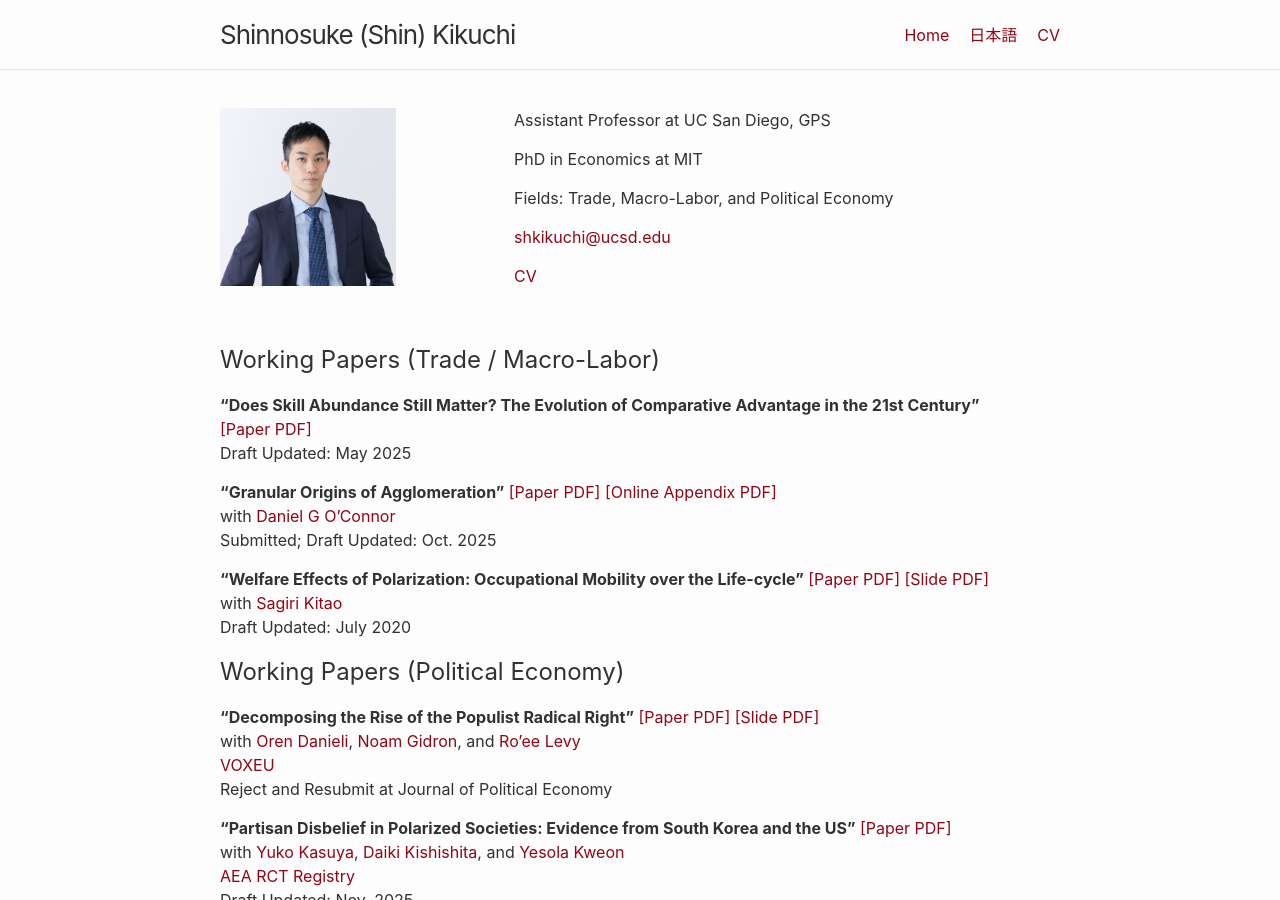
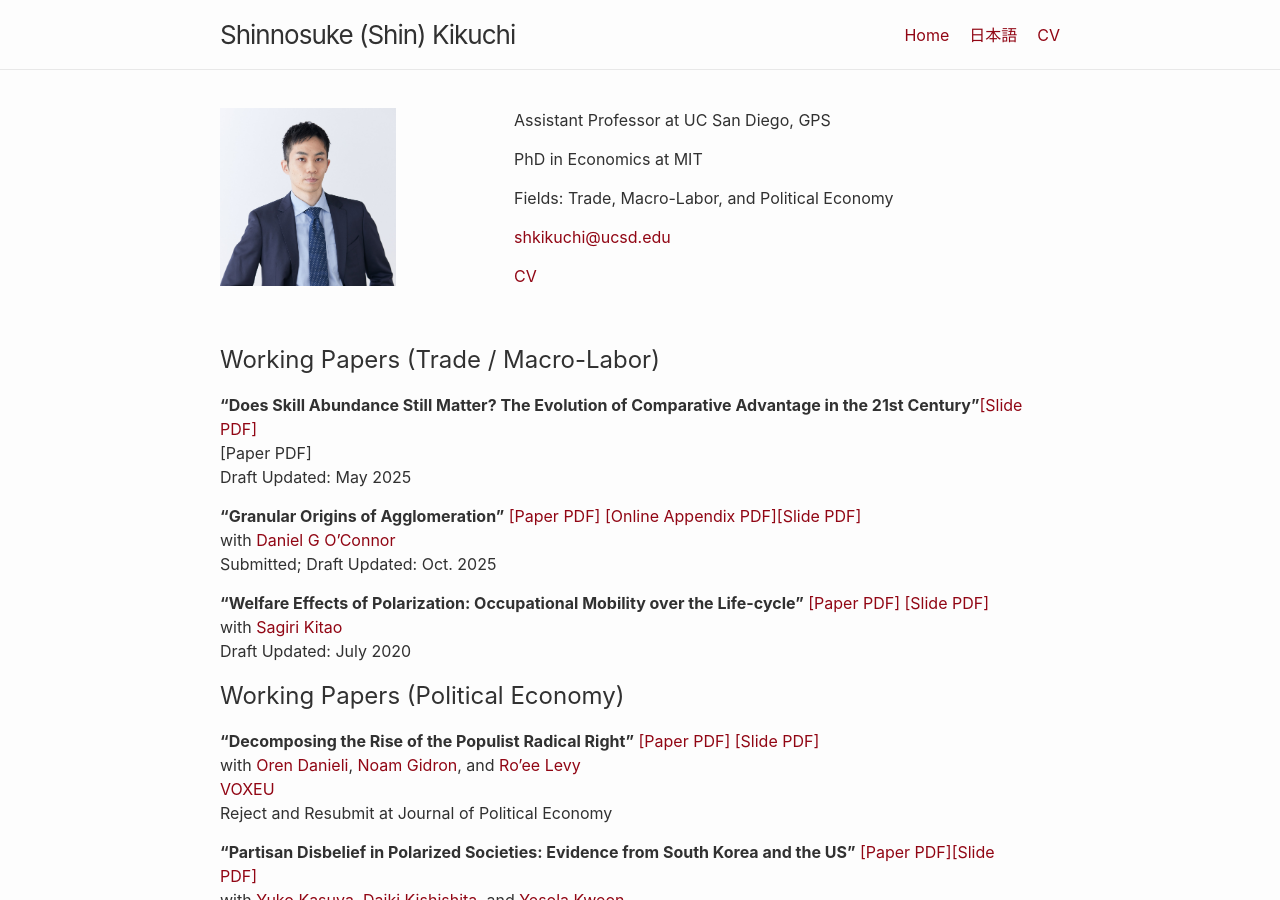
Before and after one commit to shinnkikuchi/shinnkikuchi.github.io, a Jekyll site: the page built from index.md, in a window 1280 px wide and 900 px high. Built offline with Jekyll 4.4.1, drawn with Linux system fonts in a browser that asks for light colours.

Commit message:
slides links

```diff
--- a/index.md
+++ b/index.md
@@ -9,11 +9,11 @@ title: Home
 
 ## Working Papers (Trade / Macro-Labor)
 
-**"Does Skill Abundance Still Matter? The Evolution of Comparative Advantage in the 21st Century"**<a href="/files/research/KIKUCHI-skill-trade.pdf" target="_blank"> <br>
+**"Does Skill Abundance Still Matter? The Evolution of Comparative Advantage in the 21st Century"**<a href="/files/research/KIKUCHI-skill-trade.pdf" target="_blank"><a href="/files/research/slide-KIKUCHI-skill-trade.pdf" target="_blank">[Slide PDF]</a> <br>
  [Paper PDF]</a><br>
  Draft Updated: May 2025<br>
 
-**"Granular Origins of Agglomeration"**<a href="/files/research/KIKUCHI-OCONNOR-granular-spatial.pdf" target="_blank"> [Paper PDF]</a><a href="/files/research/KIKUCHI-OCONNOR-granular-spatial-OnlineApp.pdf" target="_blank"> [Online Appendix PDF]</a><br>
+**"Granular Origins of Agglomeration"**<a href="/files/research/KIKUCHI-OCONNOR-granular-spatial.pdf" target="_blank"> [Paper PDF]</a><a href="/files/research/KIKUCHI-OCONNOR-granular-spatial-OnlineApp.pdf" target="_blank"> [Online Appendix PDF]</a><a href="/files/research/slide-KIKUCHI-OCONNOR-granular-spatial.pdf" target="_blank">[Slide PDF]</a><br>
 with  <a href="https://www.danielgoconnor.com" target="_blank">Daniel G O'Connor</a><br>
 Submitted; Draft Updated: Oct. 2025<br>
 
@@ -31,7 +31,7 @@ and <a href="https://www.roeelevy.com/" target="_blank">Ro'ee Levy</a><br>
  <a href="https://cepr.org/voxeu/columns/decomposing-rise-populist-radical-right-how-changes-priorities-explain-electoral" target="_blank">VOXEU</a><br>
 Reject and Resubmit at Journal of Political Economy <br>
 
-**"Partisan Disbelief in Polarized Societies: Evidence from South Korea and the US"** <a href="/files/research/KKKK-partisan-disbelief.pdf" target="_blank">[Paper PDF]</a><br>
+**"Partisan Disbelief in Polarized Societies: Evidence from South Korea and the US"** <a href="/files/research/KKKK-partisan-disbelief.pdf" target="_blank">[Paper PDF]</a><a href="/files/research/slide-KIKUCHI-fakenews.pdf" target="_blank">[Slide PDF]</a> <br>
 with  <a href="https://yukokasuya.com/" target="_blank">Yuko Kasuya</a>, <a href="https://sites.google.com/site/kishishitaecon/" target="_blank">Daiki Kishishita</a>, and <a href="https://yesolakweon.github.io/" target="_blank">Yesola Kweon</a> <br>
 <a href="https://www.socialscienceregistry.org/trials/16557" target="_blank">AEA RCT Registry</a><br>
 Draft Updated: Nov. 2025 <br>
```
Also changed, not shown: 2 other files.
